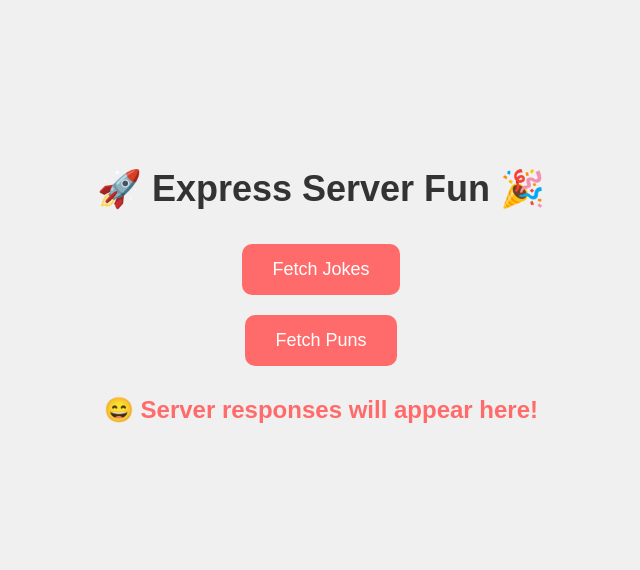
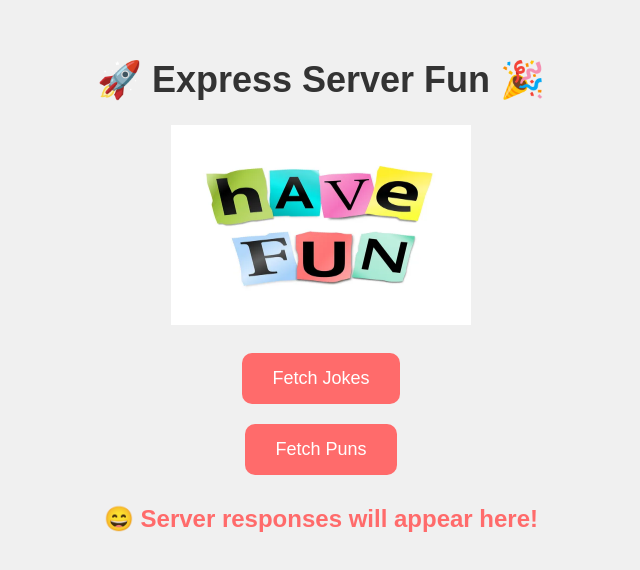
Before and after one commit to RiccardoDaffara/Module2_assignment, a website: page index.html in a window 1280 px wide. Shown: the part 116-686 px from the top of the page, without its empty margins (319-959 px from the left). Drawn offline with Linux system fonts and the light colour scheme.

Commit message:
Added an image to the index.html page

```diff
--- a/index.html
+++ b/index.html
@@ -11,6 +11,9 @@
 <body>
 <h1>🚀 Express Server Fun 🎉</h1>
 
+<img src="/fun.jpeg" alt="Fun image" width="300" height="200">
+<br>
+
 <button id="button1">Fetch Jokes</button>
 <button id="button2">Fetch Puns</button>
 <div id="result">😄 Server responses will appear here!</div>
```
Also changed, not shown: public/fun.jpeg (added).
